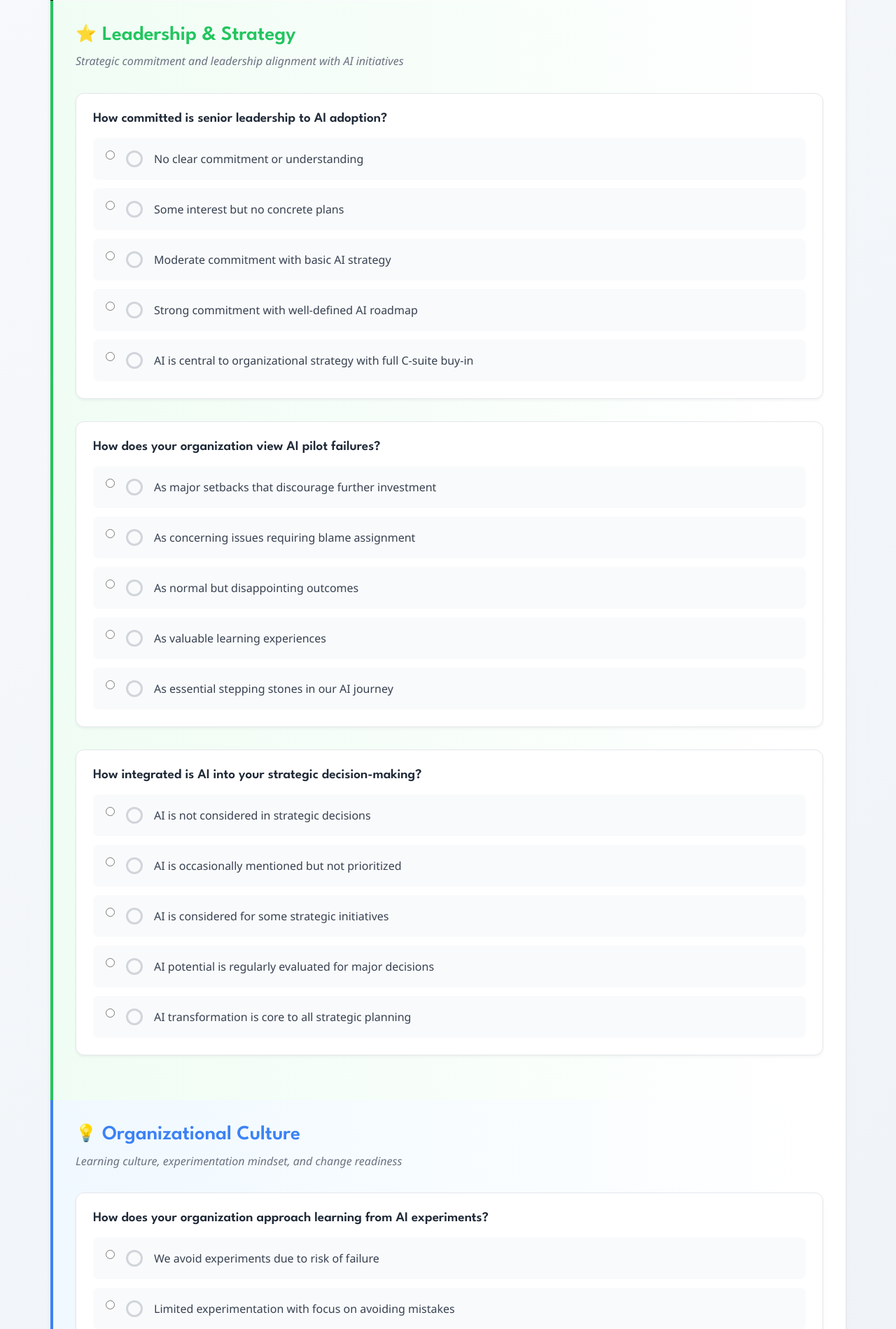
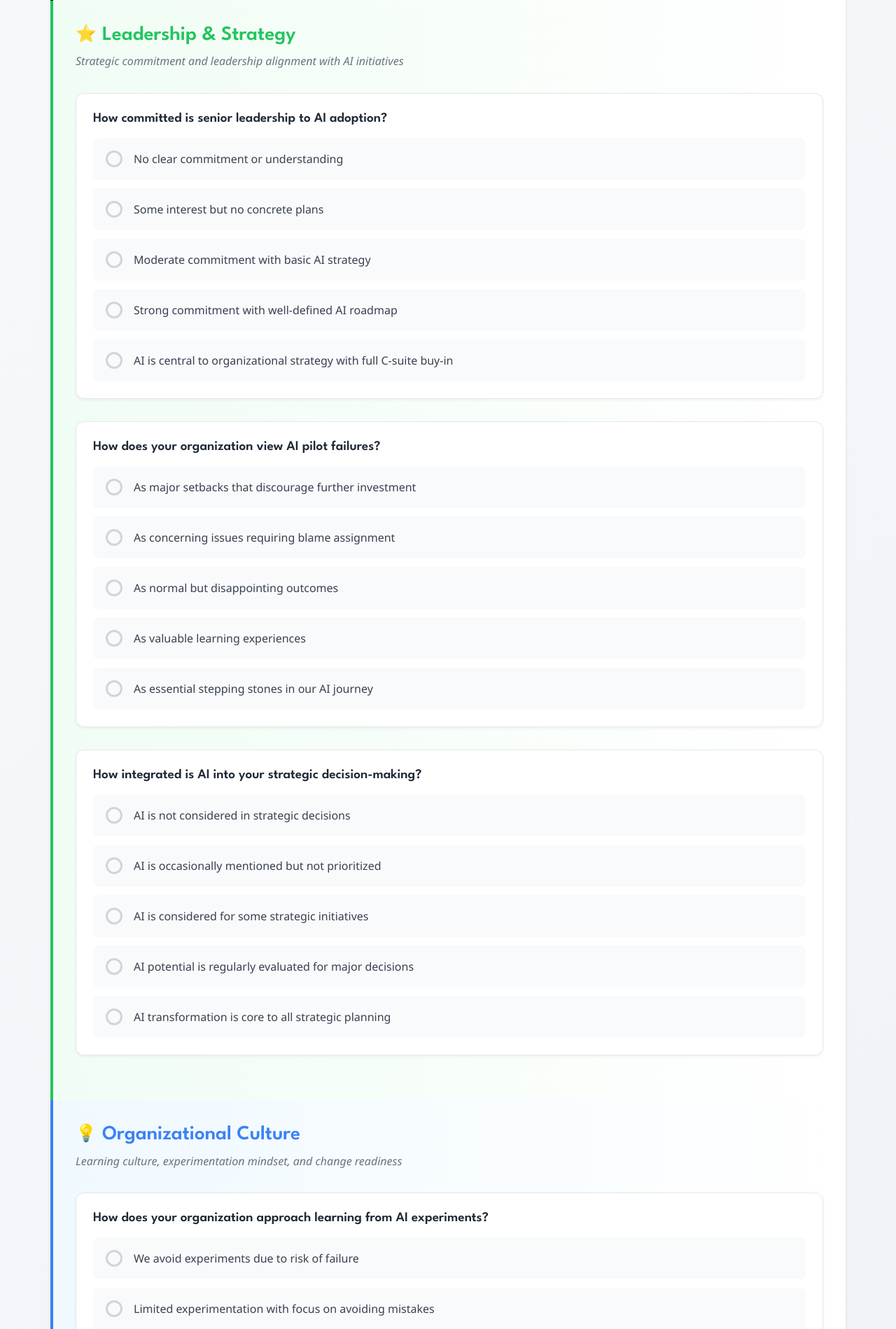
Before and after one commit to McNally68/sapius-ai-readiness, a Flask app: page /assessment in a window 1280 px wide. Shown: the part 934-2833 px from the top of the page at 70% size. Run offline with Flask 3, Linux system fonts and the light colour scheme.

Commit message:
Fix duplicate radio buttons on assessment page
- Hide default radio buttons since we're using custom styled ones
- Now only the custom styled radio buttons will be visible

🤖 Generated with [Claude Code](https://claude.ai/code)

Co-Authored-By: Claude <noreply@anthropic.com>

```diff
--- a/static/css/style.css
+++ b/static/css/style.css
@@ -763,6 +763,10 @@ body {
     background: #f9fafb;
 }
 
+.radio-option input[type="radio"] {
+    display: none;
+}
+
 .radio-option:hover {
     background: #f3f4f6;
     transform: translateX(4px);
```
